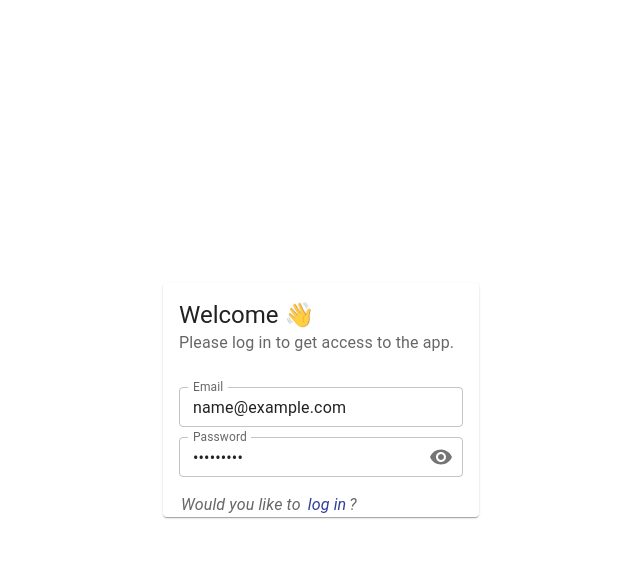
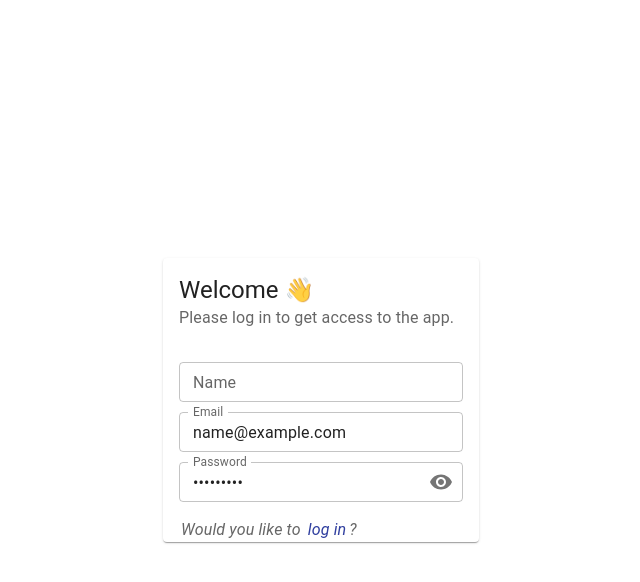
Before and after one commit to greg2012201/invoice-app-frontend, a React (Create React App) app: page /login in a window 1280 px wide. Both pictures are taken after typing "name@example.com", "Sample123" into the empty fields and a click on the button "create new account". Shown: the top 582 px of the page, without its empty margins (319-959 px from the left). Built offline with nearby package versions, Linux system fonts and the light colour scheme.

Commit message:
Handle register mode.

```diff
--- a/src/components/LoginForm/InputFieldGroup.tsx
+++ b/src/components/LoginForm/InputFieldGroup.tsx
@@ -12,14 +12,17 @@ import {
 import VisibilityOffIcon from '@mui/icons-material/VisibilityOff';
 import VisibilityIcon from '@mui/icons-material/Visibility';
 import { Wrapper } from './InputFieldGroup.styles';
+import { Mode } from './types';
 
 const SharedTextInputProps: BaseTextFieldProps = {
     size: 'small',
     variant: 'outlined',
     fullWidth: true,
 };
-
-const InputFieldGroup: FC = () => {
+interface Props {
+    mode: Mode;
+}
+const InputFieldGroup: FC<Props> = ({ mode }) => {
     const [showPassword, setShowPassword] = useState<boolean>(false);
     const handleTogglePassword = (): void => {
         /* eslint-disable-next-line */
@@ -27,6 +30,14 @@ const InputFieldGroup: FC = () => {
     };
     return (
         <Box sx={Wrapper}>
+            {mode === 'register' && (
+                <TextField
+                    id="name"
+                    name="name"
+                    label="Name"
+                    {...SharedTextInputProps}
+                />
+            )}
             <TextField
                 id="email"
                 name="email"
@@ -45,7 +56,7 @@ const InputFieldGroup: FC = () => {
                 <OutlinedInput
                     id="password"
                     name="password"
-                    type="password"
+                    type={showPassword ? 'text' : 'password'}
                     label="password"
                     size="small"
                     endAdornment={
```
